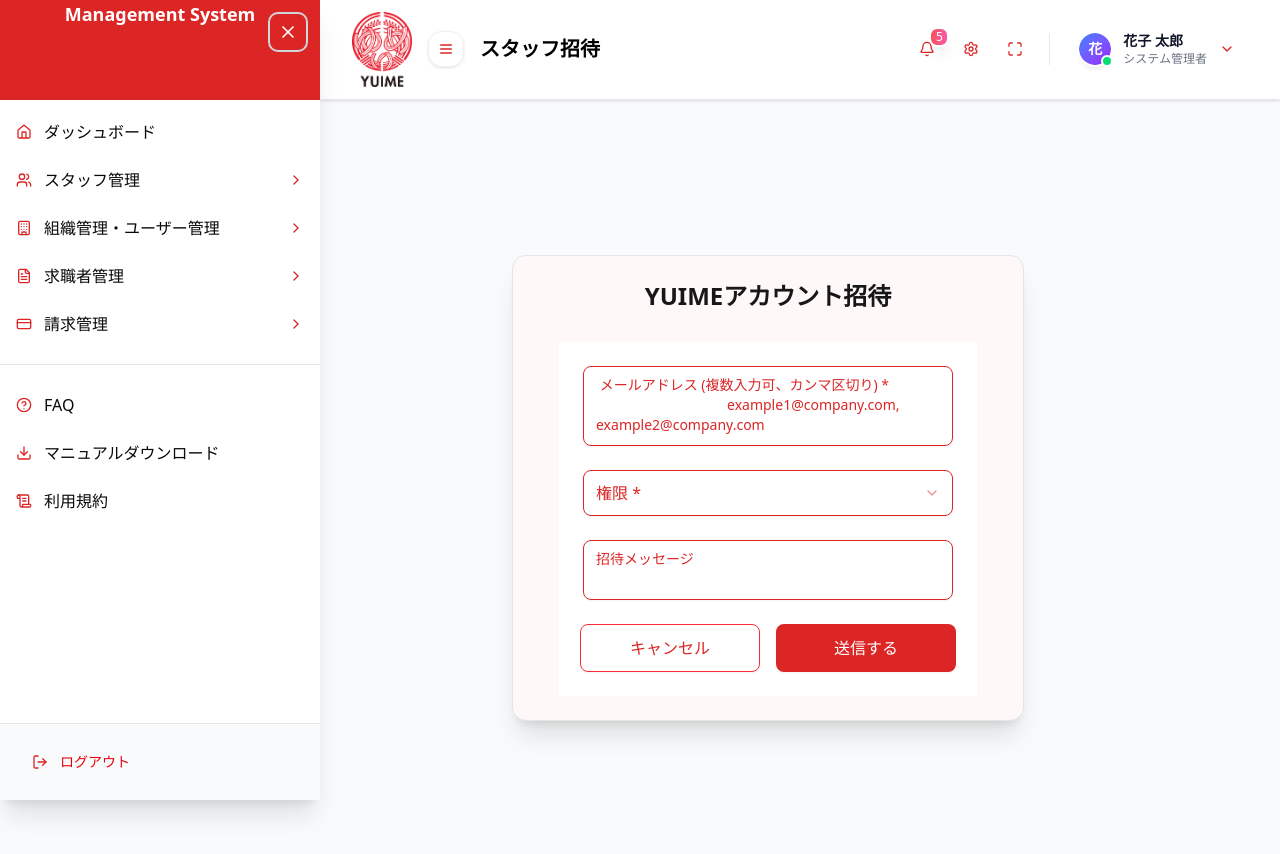
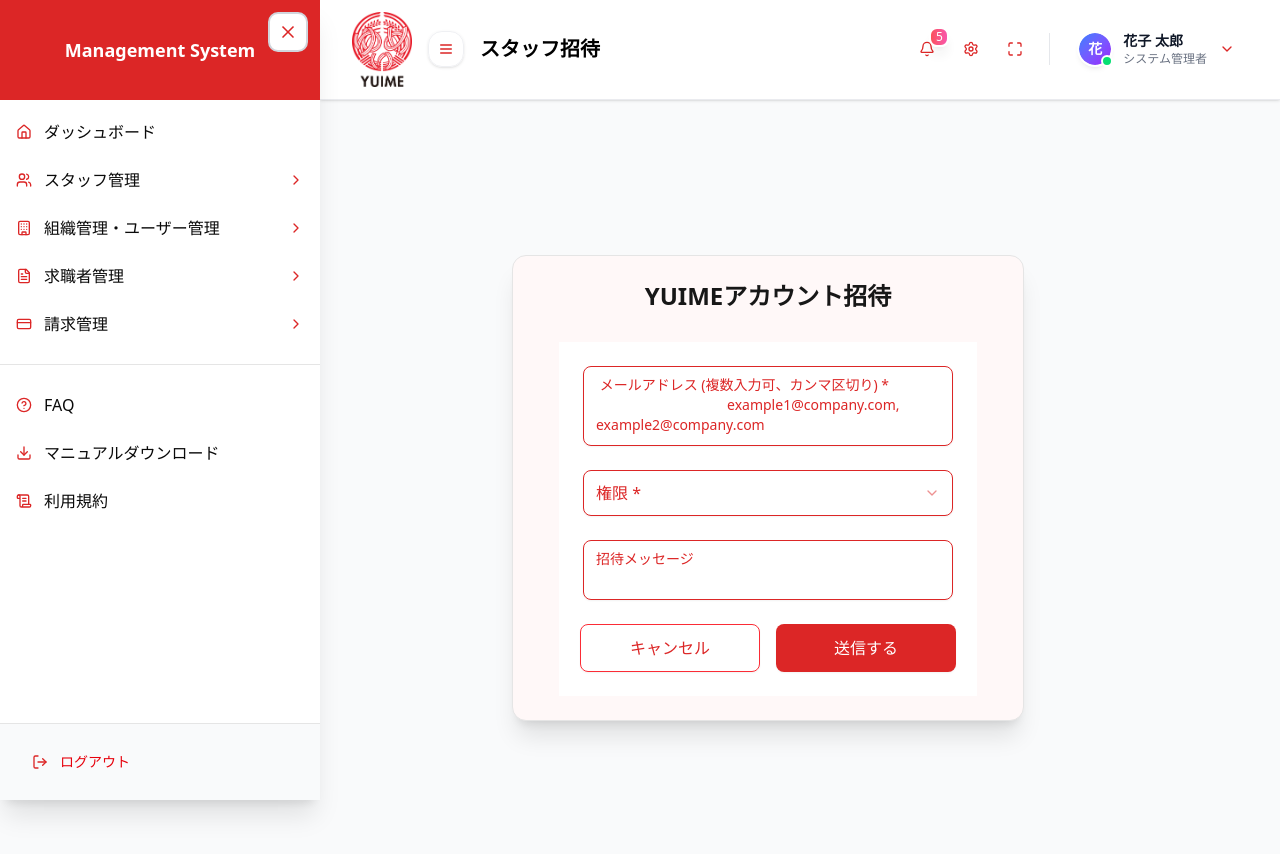
Before and after one commit to ayekyiphyu/hr-system-frontend, a Next.js app: page /staff/invite in a window 1280 px wide. Both pictures are taken after a click on the button "メニューを開く". Shown: the top 854 px of the page. Built offline with nearby package versions, Linux system fonts and the light colour scheme.

Commit message:
fix:sidebar open

```diff
--- a/components/sidebar.tsx
+++ b/components/sidebar.tsx
@@ -23,7 +23,7 @@
     X
 } from "lucide-react"
 import { usePathname, useRouter } from "next/navigation"
-import { useEffect, useState } from "react"
+import { useEffect, useRef, useState } from "react"
 
 interface SidebarProps {
     isOpen: boolean;
@@ -34,10 +34,15 @@
     const router = useRouter()
     const pathname = usePathname()
     const [expandedItems, setExpandedItems] = useState<string[]>([])
+    const prevPathnameRef = useRef(pathname)
 
+    // Only close sidebar on navigation if it was previously open and pathname actually changed
     useEffect(() => {
-        onClose()
-    }, [pathname])
+        if (prevPathnameRef.current !== pathname && isOpen) {
+            onClose()
+        }
+        prevPathnameRef.current = pathname
+    }, [pathname, isOpen, onClose])
 
     const menuItems: MenuItem[] = [
         {
@@ -91,7 +96,7 @@
 
     const handleNavigation = (href: string) => {
         router.push(href)
-        onClose()
+        // Don't call onClose here - let the useEffect handle it
     }
 
     const handleLogout = () => {
@@ -117,6 +122,7 @@
                         } ${level > 0 ? "text-sm text-gray-600" : "text-base font-medium"}`}
                     onClick={(e) => {
                         e.preventDefault()
+                        e.stopPropagation() // Prevent event bubbling
                         if (hasChildren) {
                             toggleExpanded(item.title)
                         } else if (item.href) {
@@ -154,6 +160,7 @@
         )
     }
 
+    // Don't render anything if sidebar is not open
     if (!isOpen) return null
 
     return (
@@ -166,20 +173,22 @@
             />
 
             {/* Sidebar */}
-            <div className="relative w-80 h-screen bg-white shadow-xl z-50">
+            <div
+                className="relative w-80 h-screen bg-white shadow-xl z-50"
+                onClick={(e) => e.stopPropagation()} // Prevent clicks inside sidebar from closing it
+            >
                 {/* Close Button */}
                 <button
                     onClick={onClose}
-                    className="absolute top-3 right-3 p-2 rounded-lg border-2 border-gray-300 focus:outline-none focus:ring-2 focus:ring-blue-500 transition-all duration-200 z-10"
+                    className="absolute top-3 right-3 p-2 rounded-lg border-2 border-gray-300 hover:border-gray-400 focus:outline-none focus:ring-2 focus:ring-blue-500 transition-all duration-200 z-10 bg-white"
                     aria-label="Close sidebar"
                 >
-                    <X className="h-5 w-5 !text-white" />
+                    <X className="h-5 w-5 text-gray-600" />
                 </button>
 
                 <div className="flex flex-col h-full">
                     {/* Logo */}
-                    <div className="primary-background text-white h-[100px]">
-
+                    <div className="primary-background text-white h-[100px] flex items-center justify-center">
                         <h2 className="text-lg font-bold text-center text-white">
                             Management System
                         </h2>
```
